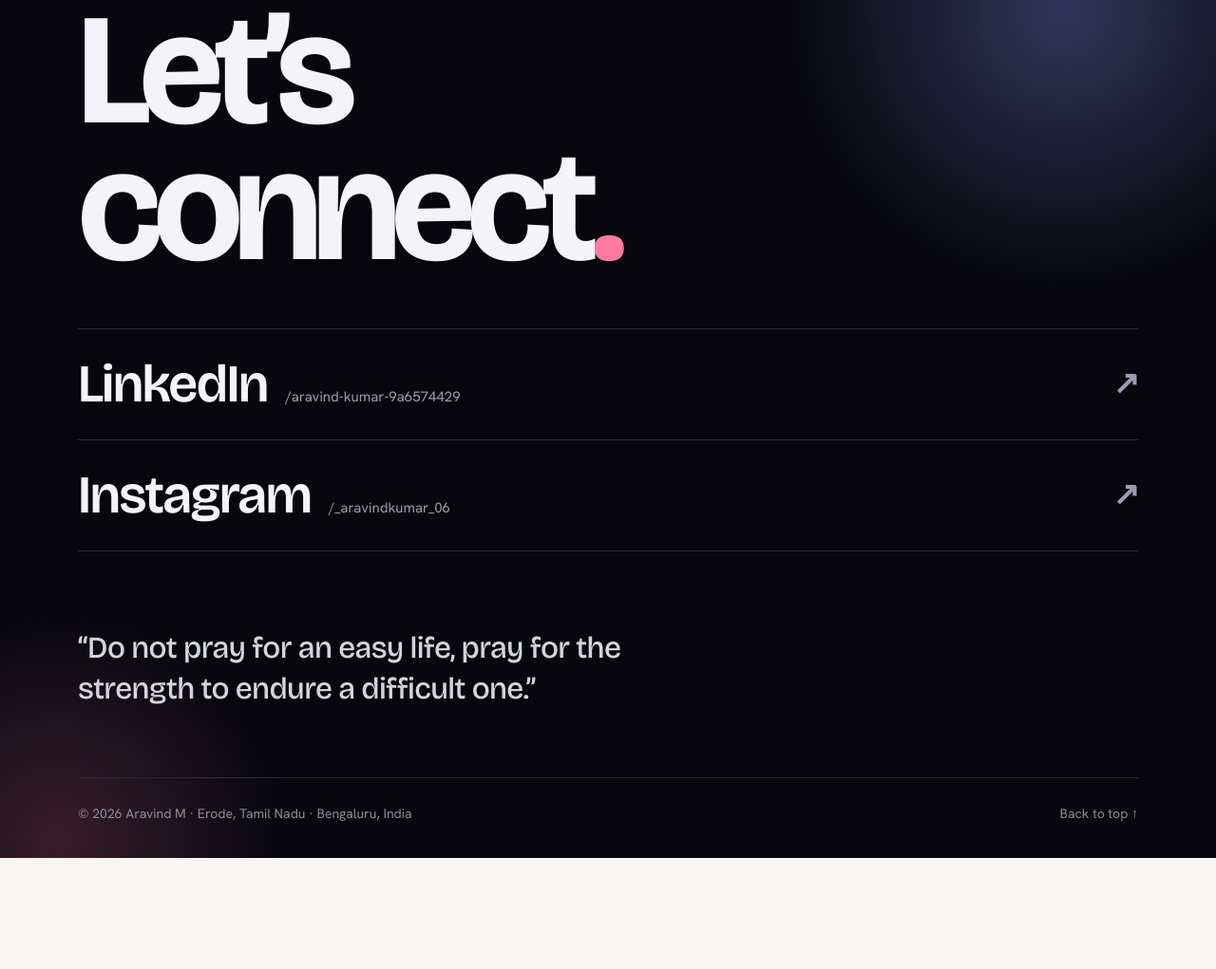
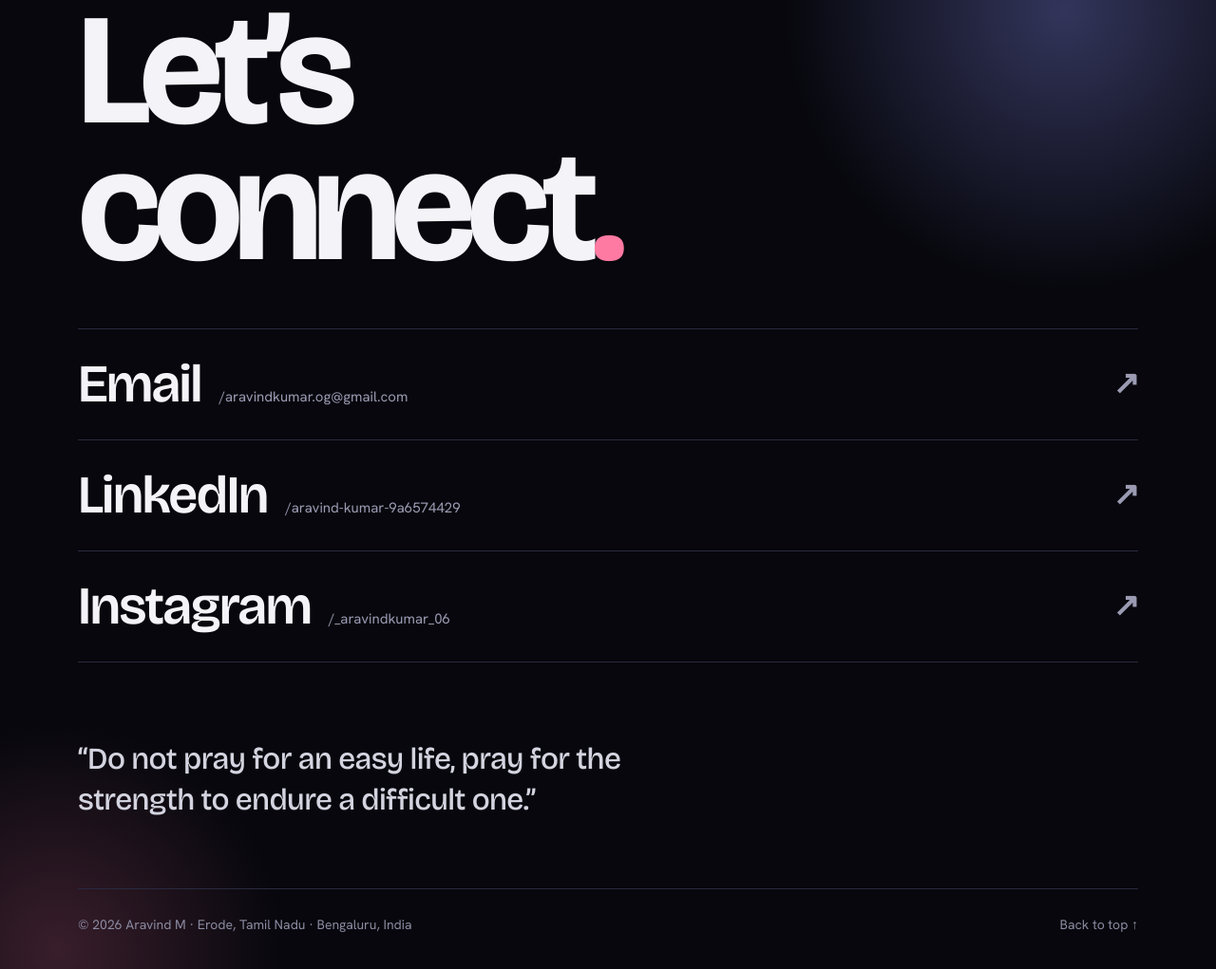
Before and after one commit to jude-pinkman/Aravind_Portfolio, a plain HTML site: page index.html in a window 1280 px wide. Shown: the part 4028-5049 px from the top of the page at 95% size. Before the commit the page ends 4932 px from the top, so only its background shows below. Drawn offline with nearby package versions, Linux system fonts and the light colour scheme.

Commit message:
Add email to contact and update index.html

```diff
--- a/index.html
+++ b/index.html
@@ -221,6 +221,7 @@ nav{display:none}
 <section class="end" id="contact"><div class="w">
 <h2>Let’s<br>connect<i>.</i></h2>
 <div class="lk">
+<a href="mailto:aravindkumar.og@gmail.com"><span>Email <small>/aravindkumar.og@gmail.com</small></span></a>
 <a href="https://www.linkedin.com/in/aravind-kumar-9a6574429" rel="noopener"><span>LinkedIn <small>/aravind-kumar-9a6574429</small></span></a>
 <a href="https://www.instagram.com/_aravindkumar_06" rel="noopener"><span>Instagram <small>/_aravindkumar_06</small></span></a>
 </div>
```
